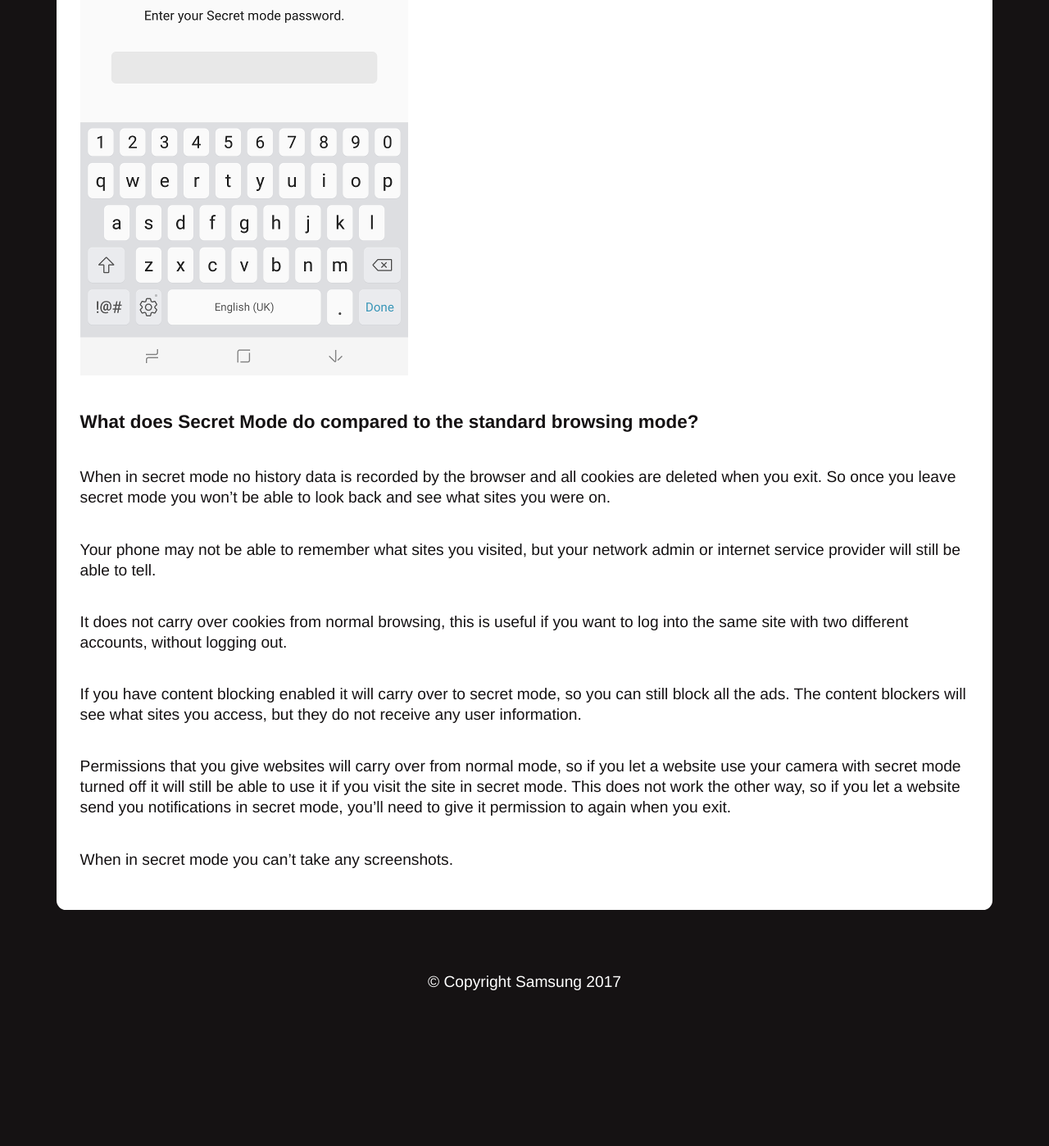
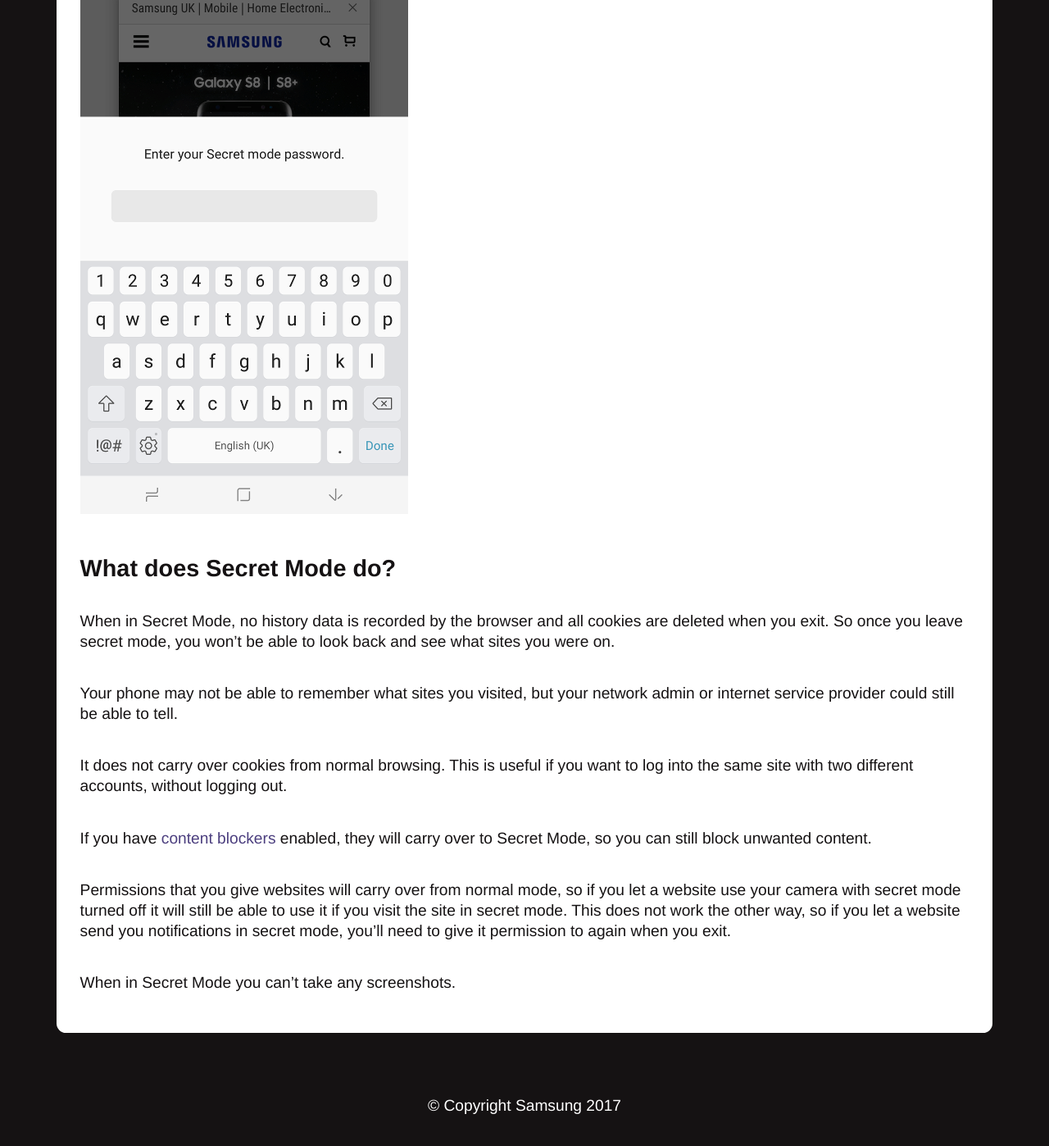
Before and after one commit to SamsungInternet/homepage-archive, a Jekyll site: the page built from docs/secret-mode.md, in a window 1280 px wide and 1400 px high, scrolled down 3975 px. Shown: the whole window at 82% size. Built offline with Jekyll 4.4.1, drawn with Linux system fonts in a browser that asks for light colours; before the commit the page ends 5225 px from its top, so only the background shows below that; some of the changed text lies outside the part shown.

Commit message:
Update Secret Mode page

```diff
--- a/docs/secret-mode.md
+++ b/docs/secret-mode.md
@@ -23,29 +28,29 @@
 
 ### Step 3
 
+You are now browsing in secret mode! You can switch between modes by pressing the button in the corner again. You can tell you’re in Secret Mode because the background is a dark grey (in normal mode there is a light grey background).
 
-You are now browsing in secret mode!
-You can switch between modes  by pressing the button in the corner again. You can tell you’re in Secret Mode because the background is a dark grey, in normal mode there is a light grey background.
-
-Secret Mode can also be secured with a password, if you tap on the 3 dots next to CLOSE ALL on the tabs screen, then select SECRET MODE SECURITY you can set a password so only you can access it. You can set a normal password and then use your fingerprint or irises to unlock it.
+Secret Mode can also be secured with a password. Uf you tap on the 3 dots next to CLOSE ALL on the tabs screen, then select SECRET MODE SECURITY, you can set a password so only you can access it. You can set a normal password and then use your fingerprint or irises to unlock it.
 
 ![homescreen with new pwa icon](/images/docs/secret-mode-3.png)
 
 ### Step 4
 
-If you enable a password you will be promoted to enter it whenever you tap on the ENTER SECRET MODE button, if you set up a fingerprint or iris you can use that and skip typing in a password.
+If you enable a password you will be promoted to enter it whenever you tap on the ENTER SECRET MODE button. If you set up a fingerprint or iris you can use that and skip typing in a password.
 
 ![homescreen with new pwa icon](/images/docs/secret-mode-4.png)
 
-### What does Secret Mode do compared to the standard browsing mode?
-When in secret mode no history data is recorded by the browser and all cookies are deleted when you exit. So once you leave secret mode you won’t be able to look back and see what sites you were on.
 
-Your phone may not be able to remember what sites you visited, but your network admin or internet service provider will still be able to tell.
+<h2 name="what-does-secret-mode-do">What does Secret Mode do?</h2>
 
-It does not carry over cookies from normal browsing, this is useful if you want to log into the same site with two different accounts, without logging out.
+When in Secret Mode, no history data is recorded by the browser and all cookies are deleted when you exit. So once you leave secret mode, you won’t be able to look back and see what sites you were on.
 
-If you have content blocking enabled it will carry over to secret mode, so you can still block all the ads. The content blockers will see what sites you access, but they do not receive any user information.
+Your phone may not be able to remember what sites you visited, but your network admin or internet service provider could still be able to tell.
+
+It does not carry over cookies from normal browsing. This is useful if you want to log into the same site with two different accounts, without logging out.
+
+If you have [content blockers](/docs/content-blockers) enabled, they will carry over to Secret Mode, so you can still block unwanted content.
 
 Permissions that you give websites will carry over from normal mode, so if you let a website use your camera with secret mode turned off it will still be able to use it if you visit the site in secret mode. This does not work the other way, so if you let a website send you notifications in secret mode, you’ll need to give it permission to again when you exit.
 
-When in secret mode you can’t take any screenshots.
+When in Secret Mode you can’t take any screenshots.
```
Also changed, not shown: other parts of docs/secret-mode.md (+5 -0 lines), images/docs/content-blocker-blocked.png.
